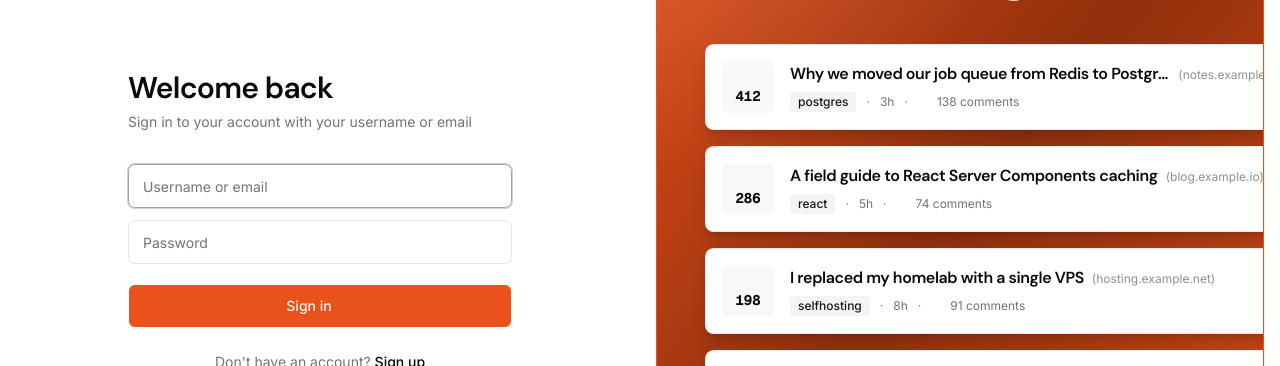
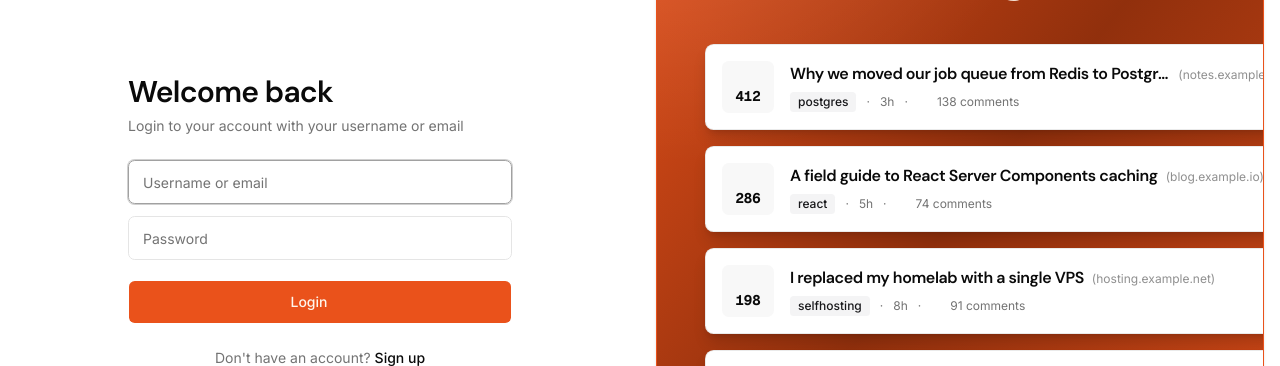
Before and after one commit to asadsid004/beacon, a Next.js app: page /login in a window 1280 px wide. Shown: the part 189-555 px from the top of the page. Built offline with nearby package versions, Linux system fonts and the light colour scheme; some icons are missing.

Commit message:
refactor(auth): standardize UI copy and function names on 'login'

```diff
--- a/src/app/(auth)/login/page.tsx
+++ b/src/app/(auth)/login/page.tsx
@@ -4,8 +4,8 @@ import Link from "next/link";
 import { LoginForm } from "@/features/auth/components/login-form";
 
 export const metadata: Metadata = {
-  title: "Sign in",
-  description: "Sign in to your Beacon account.",
+  title: "Login",
+  description: "Login to your Beacon account.",
 };
 
 const LoginPage = () => (
--- a/src/app/(auth)/signup/page.tsx
+++ b/src/app/(auth)/signup/page.tsx
@@ -21,7 +21,7 @@ const SignupPage = () => (
         href="/login"
         className="text-muted-foreground hover:text-foreground text-sm font-medium transition-colors"
       >
-        Sign in
+        Login
       </Link>
     </header>
 
--- a/src/features/auth/components/login-form.tsx
+++ b/src/features/auth/components/login-form.tsx
@@ -53,12 +53,12 @@ export const LoginForm = () => {
 
   return (
     <div className="mx-auto my-auto w-full max-w-sm py-8">
-      <div className="mb-8">
+      <div className="mb-6">
         <h1 className="font-heading text-foreground text-3xl font-semibold tracking-tight">
           Welcome back
         </h1>
         <p className="text-muted-foreground mt-1.5 text-sm">
-          Sign in to your account with your username or email
+          Login to your account with your username or email
         </p>
       </div>
 
@@ -99,7 +99,7 @@ export const LoginForm = () => {
         </form.AppField>
 
         <form.AppForm>
-          <form.SubmitButton className="mt-2">Sign in</form.SubmitButton>
+          <form.SubmitButton className="mt-2">Login</form.SubmitButton>
         </form.AppForm>
       </form>
 
--- a/src/features/auth/components/signup-form.tsx
+++ b/src/features/auth/components/signup-form.tsx
@@ -46,7 +46,7 @@ export const SignupForm = () => {
 
   return (
     <div className="mx-auto my-auto w-full max-w-sm py-8">
-      <div className="mb-8">
+      <div className="mb-6">
         <h1 className="font-heading text-foreground text-3xl font-semibold tracking-tight">
           Create your account
         </h1>
@@ -114,7 +114,7 @@ export const SignupForm = () => {
           href="/login"
           className="text-foreground font-medium underline-offset-4 hover:underline"
         >
-          Sign in
+          Login
         </Link>
       </p>
     </div>
```
